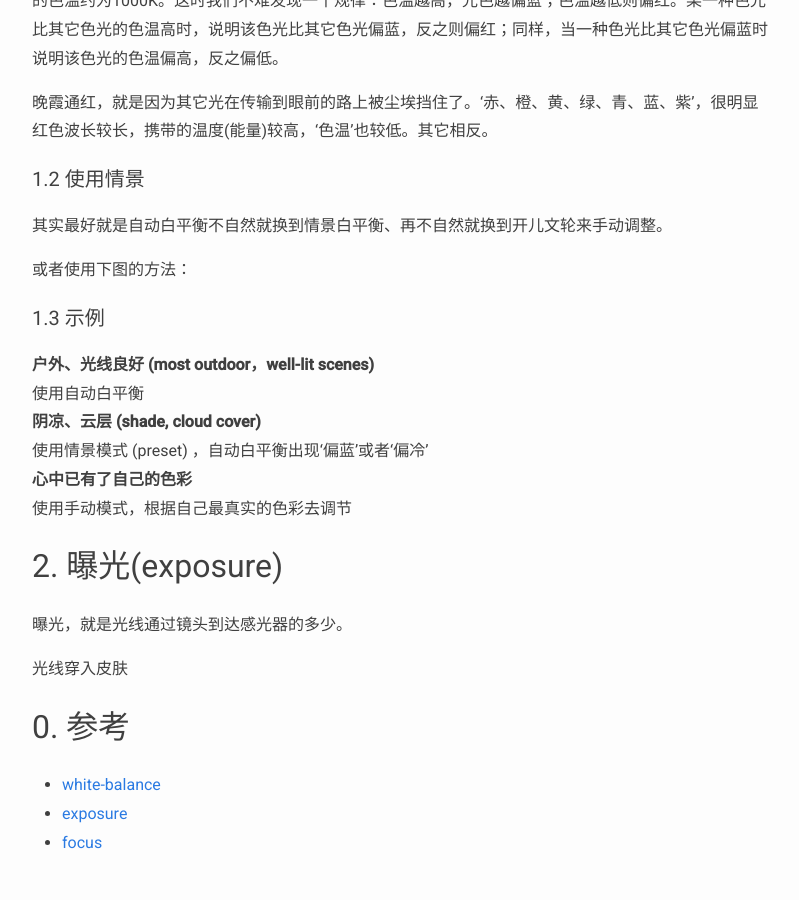
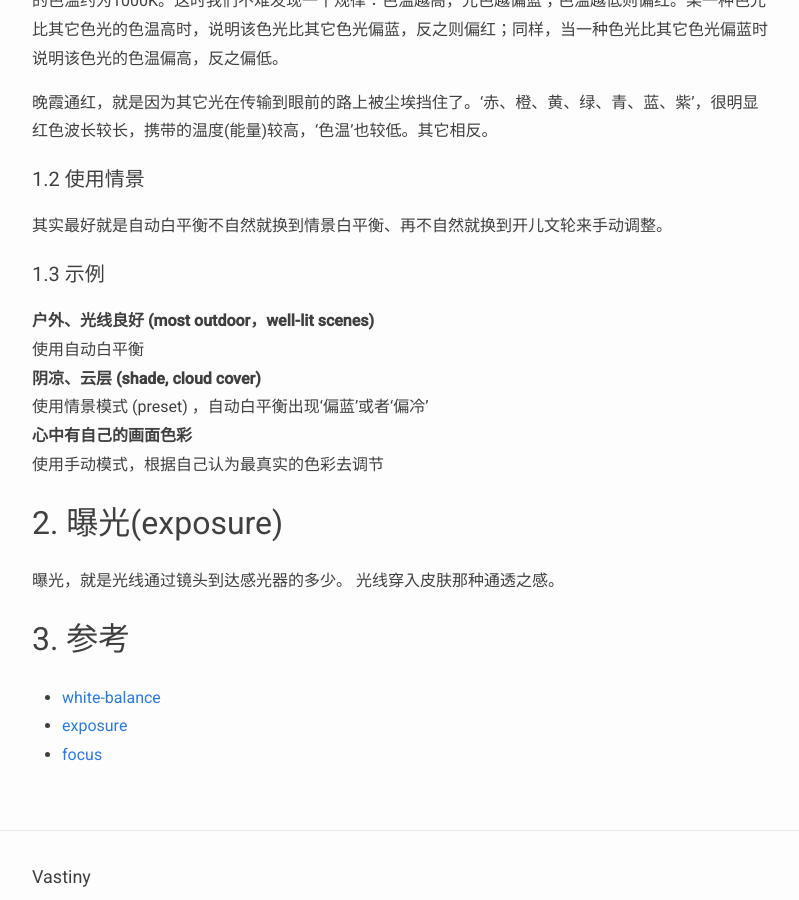
Before and after one commit to yantze/yantze.github.com, a Jekyll site: the page built from _posts/2015-07-31-photography-basic.md, in a window 1280 px wide and 900 px high, scrolled down 784 px. Shown: the whole window, without its empty margins (238-1037 px from the left). Built offline with Jekyll 4.4.1, drawn with Linux system fonts in a browser that asks for light colours.

```diff
--- a/_posts/2015-07-31-photography-basic.md
+++ b/_posts/2015-07-31-photography-basic.md
@@ -28,8 +28,6 @@ categories: photography
 #### 1.2 使用情景
 其实最好就是自动白平衡不自然就换到情景白平衡、再不自然就换到开儿文轮来手动调整。
 
-或者使用下图的方法：
-
 #### 1.3 示例
 **户外、光线良好 (most outdoor，well-lit scenes)**
 :   使用自动白平衡
@@ -37,16 +35,15 @@ categories: photography
 **阴凉、云层 (shade, cloud cover)**
 :   使用情景模式 (preset) ，自动白平衡出现‘偏蓝’或者‘偏冷’
 
-**心中已有了自己的色彩**
-:   使用手动模式，根据自己最真实的色彩去调节
+**心中有自己的画面色彩**
+:   使用手动模式，根据自己认为最真实的色彩去调节
 
 ## 2. 曝光(exposure)
 曝光，就是光线通过镜头到达感光器的多少。
-
-光线穿入皮肤
+光线穿入皮肤那种通透之感。
 
 
-## 0. 参考
+## 3. 参考
 - [white-balance](http://snapsnapsnap.photos/a-beginners-guide-for-manual-controls-in-iphone-photography-white-balance/)
 - [exposure](http://snapsnapsnap.photos/a-beginners-guide-for-manual-controls-in-iphone-photography-exposure/)
 - [focus](http://snapsnapsnap.photos/a-beginners-guide-for-manual-controls-in-iphone-photography-focus/)
```
Also changed, not shown: _posts/2016-02-06-photography-flow.md (+36 -43 lines), 1 other file.
